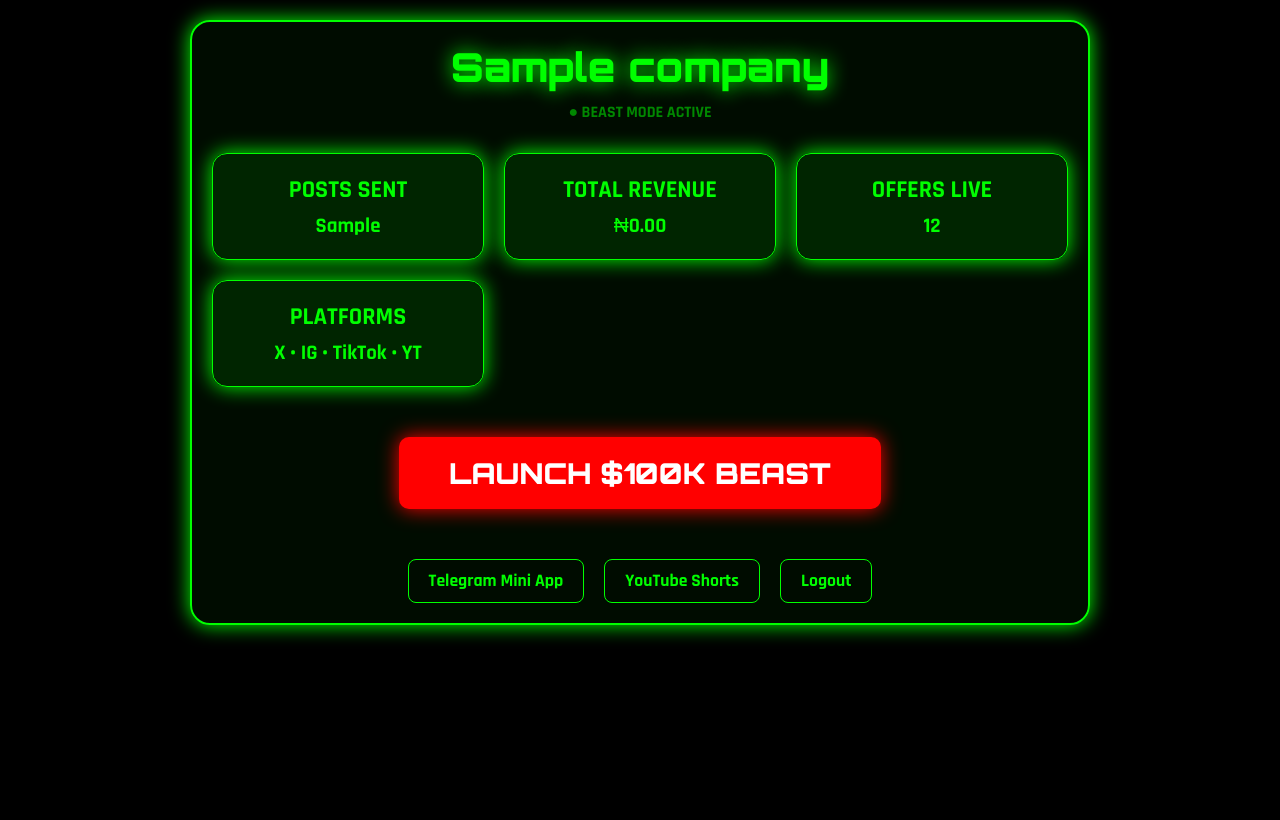
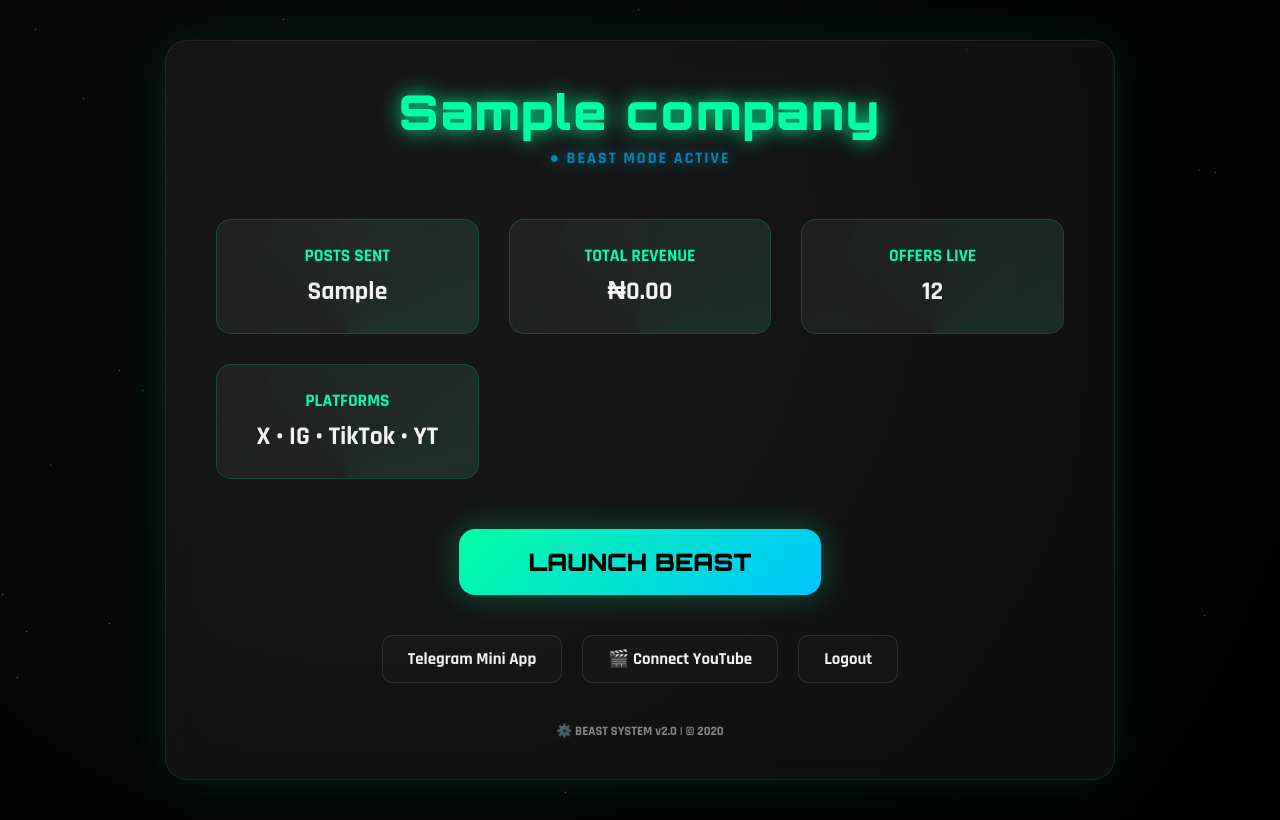
Before and after one commit to slickofficials/AUTOAFFILIATE-AI-v7.0, a Flask app: template templates/dashboard.html in a window 1280 px wide. Before the commit the page ends 641 px from the top, so only its background shows below. Run offline with Flask 3, Linux system fonts and the light colour scheme; the template is opened without the code that fills it: most values are stand-ins (such as "Sample title", 1, 10 or a date in 2020); some libraries are stand-ins or nearby versions.

Commit message:
Update dashboard.html

```diff
--- a/templates/dashboard.html
+++ b/templates/dashboard.html
@@ -1,97 +1,187 @@
 <!DOCTYPE html>
-<html>
+<html lang="en">
 <head>
+  <meta charset="UTF-8" />
+  <meta name="viewport" content="width=device-width, initial-scale=1.0" />
   <title>BEAST MODE | {{ company }}</title>
-    <meta name="viewport" content="width=device-width, initial-scale=1">
-    <link href="https://fonts.googleapis.com/css2?family=Orbitron:wght@900&family=Rajdhani:wght@700&display=swap" rel="stylesheet">
+  <link href="https://fonts.googleapis.com/css2?family=Orbitron:wght@900&family=Rajdhani:wght@700&display=swap" rel="stylesheet" />
   <style>
     :root {
-            --green: #0f0;
-            --red: #f00;
-            --bg: #000;
-            --glow: 0 0 20px;
+      --mint: #00ffa3;
+      --aqua: #00c4ff;
+      --bg-dark: #0a0a0a;
+      --bg-glow: rgba(0, 255, 163, 0.1);
+      --white: #f3f3f3;
+      --fade: rgba(255, 255, 255, 0.05);
     }
-        * { margin: 0; padding: 0; box-sizing: border-box; }
+
+    * {margin: 0; padding: 0; box-sizing: border-box;}
+
     body {
-            background: var(--bg);
-            color: var(--green);
+      background: radial-gradient(circle at 30% 30%, #0b0b0c, #000);
+      color: var(--white);
       font-family: 'Rajdhani', sans-serif;
+      overflow: hidden;
+      min-height: 100vh;
+      display: flex;
+      align-items: center;
+      justify-content: center;
+      padding: 40px;
+      position: relative;
+    }
+
+    /* Particle Field */
+    #particles {
+      position: absolute;
+      top: 0; left: 0;
+      width: 100%; height: 100%;
+      z-index: 0;
+      background: transparent;
+      overflow: hidden;
+    }
+    .particle {
+      position: absolute;
+      background: radial-gradient(var(--mint), transparent 70%);
+      width: 3px; height: 3px;
+      border-radius: 50%;
+      animation: drift 20s linear infinite;
+      opacity: 0.4;
+    }
+    @keyframes drift {
+      from { transform: translateY(0) rotate(0); }
+      to { transform: translateY(-100vh) rotate(720deg); opacity: 0; }
+    }
+
+    .container {
+      position: relative;
+      z-index: 2;
+      width: 100%;
+      max-width: 950px;
+      background: rgba(255,255,255,0.05);
+      border: 1px solid rgba(255,255,255,0.08);
+      border-radius: 22px;
+      backdrop-filter: blur(18px);
+      box-shadow: 0 0 50px rgba(0,255,163,0.1);
       text-align: center;
-            padding: 20px;
-            min-height: 100vh;
-            overflow-x: hidden;
+      padding: 40px 50px;
     }
-        .container {
-            max-width: 900px;
-            margin: auto;
-            padding: 20px;
-            border: 2px solid var(--green);
-            border-radius: 20px;
-            box-shadow: var(--glow) var(--green);
-            background: rgba(0, 15, 0, 0.8);
-        }
+
     h1 {
       font-family: 'Orbitron', sans-serif;
-            font-size: 2.5em;
-            text-shadow: var(--glow) var(--green);
-            margin-bottom: 10px;
+      font-size: 3em;
+      color: var(--mint);
+      text-shadow: 0 0 20px var(--mint);
+      letter-spacing: 2px;
     }
+
+    .live {
+      color: var(--aqua);
+      font-size: 1em;
+      margin-top: 6px;
+      animation: pulse 2s infinite;
+      letter-spacing: 2px;
+    }
+    @keyframes pulse {
+      0%, 100% {opacity: 1; text-shadow: 0 0 5px var(--aqua);}
+      50% {opacity: 0.6; text-shadow: 0 0 15px var(--aqua);}
+    }
+
     .stats {
       display: grid;
       grid-template-columns: repeat(auto-fit, minmax(200px, 1fr));
-            gap: 20px;
-            margin: 30px 0;
+      gap: 30px;
+      margin: 50px 0;
     }
     .stat-card {
-            background: rgba(0, 255, 0, 0.1);
-            padding: 20px;
+      background: var(--fade);
+      border: 1px solid rgba(0,255,163,0.2);
       border-radius: 15px;
-            border: 1px solid var(--green);
-            box-shadow: var(--glow) var(--green);
-            font-size: 1.3em;
+      padding: 25px;
+      position: relative;
+      overflow: hidden;
+      transition: all 0.3s ease;
     }
-        .stat-card h3 { color: #0f0; margin-bottom: 8px; }
+    .stat-card::after {
+      content: "";
+      position: absolute;
+      top: 0; left: -50%;
+      width: 200%; height: 200%;
+      background: conic-gradient(from 180deg, transparent, rgba(0,255,163,0.08), transparent);
+      animation: rotate 5s linear infinite;
+      z-index: 0;
+    }
+    @keyframes rotate {
+      from {transform: rotate(0);}
+      to {transform: rotate(360deg);}
+    }
+    .stat-card h3 {
+      color: var(--mint);
+      font-size: 1.1em;
+      margin-bottom: 8px;
+      position: relative;
+      z-index: 1;
+    }
+    .stat-card p {
+      font-size: 1.6em;
+      font-weight: bold;
+      z-index: 1;
+      position: relative;
+    }
+    .stat-card:hover {
+      transform: scale(1.05);
+      box-shadow: 0 0 20px rgba(0,255,163,0.3);
+    }
+
     .beast-btn {
-            background: var(--red);
-            color: #fff;
+      background: linear-gradient(135deg, var(--mint), var(--aqua));
+      color: #000;
       border: none;
-            padding: 18px 50px;
-            font-size: 1.8em;
+      padding: 18px 70px;
+      font-size: 1.5em;
       font-family: 'Orbitron';
-            border-radius: 10px;
+      border-radius: 16px;
       cursor: pointer;
-            box-shadow: var(--glow) var(--red);
-            transition: 0.3s;
-            margin: 20px 0;
+      box-shadow: 0 0 30px rgba(0,255,163,0.3);
+      transition: all 0.3s ease;
     }
     .beast-btn:hover {
-            transform: scale(1.05);
-            box-shadow: 0 0 40px var(--red);
+      transform: scale(1.06);
+      box-shadow: 0 0 50px rgba(0,255,163,0.7);
     }
+
     .nav {
-            margin-top: 30px;
       display: flex;
       justify-content: center;
       gap: 20px;
+      flex-wrap: wrap;
+      margin-top: 40px;
     }
     .nav a {
-            color: var(--green);
+      color: var(--white);
       text-decoration: none;
-            font-size: 1.1em;
-            padding: 10px 20px;
-            border: 1px solid var(--green);
-            border-radius: 8px;
-            transition: 0.3s;
+      font-size: 1.05em;
+      padding: 12px 25px;
+      border: 1px solid rgba(255,255,255,0.1);
+      border-radius: 10px;
+      background: rgba(255,255,255,0.02);
+      transition: all 0.3s ease;
     }
     .nav a:hover {
-            background: var(--green);
+      background: var(--mint);
       color: #000;
+      box-shadow: 0 0 25px rgba(0,255,163,0.5);
     }
-        .live { color: #0f0; animation: pulse 1.5s infinite; }
-        @keyframes pulse { 0%, 100% { opacity: 1; } 50% { opacity: 0.5; } }
+
+    footer {
+      margin-top: 40px;
+      font-size: 0.8em;
+      color: rgba(255,255,255,0.5);
+    }
   </style>
 </head>
 <body>
+  <div id="particles"></div>
+
   <div class="container">
     <h1>{{ company }}</h1>
     <p class="live">● BEAST MODE ACTIVE</p>
@@ -115,13 +205,28 @@
       </div>
     </div>
 
-        <button class="beast-btn" onclick="location.href='/beast_campaign'">LAUNCH $100K BEAST</button>
+    <button class="beast-btn" onclick="location.href='/beast_campaign'">LAUNCH BEAST</button>
 
     <div class="nav">
       <a href="/miniapp">Telegram Mini App</a>
-            <a href="/youtube_auth">YouTube Shorts</a>
+      <a href="/youtube_auth">🎬 Connect YouTube</a>
       <a href="/logout">Logout</a>
     </div>
+
+    <footer>⚙️ BEAST SYSTEM v2.0 | © {{ year }}</footer>
   </div>
+
+  <script>
+    // Generate drifting particles
+    const container = document.getElementById("particles");
+    for (let i = 0; i < 45; i++) {
+      const p = document.createElement("div");
+      p.className = "particle";
+      p.style.left = Math.random() * 100 + "vw";
+      p.style.top = Math.random() * 100 + "vh";
+      p.style.animationDelay = Math.random() * 20 + "s";
+      container.appendChild(p);
+    }
+  </script>
 </body>
 </html>
```
Lines whose indentation alone changed are shown as unchanged.
